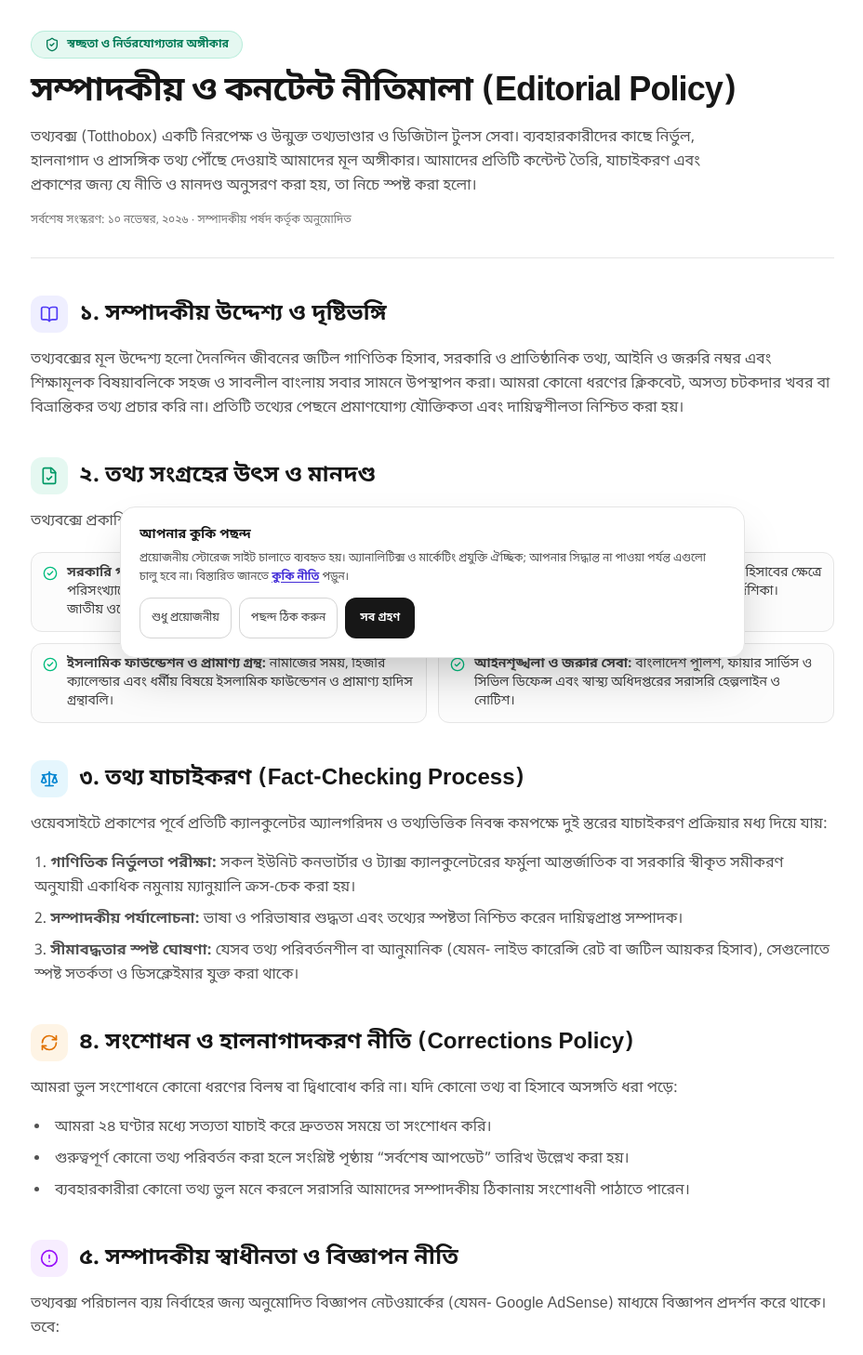
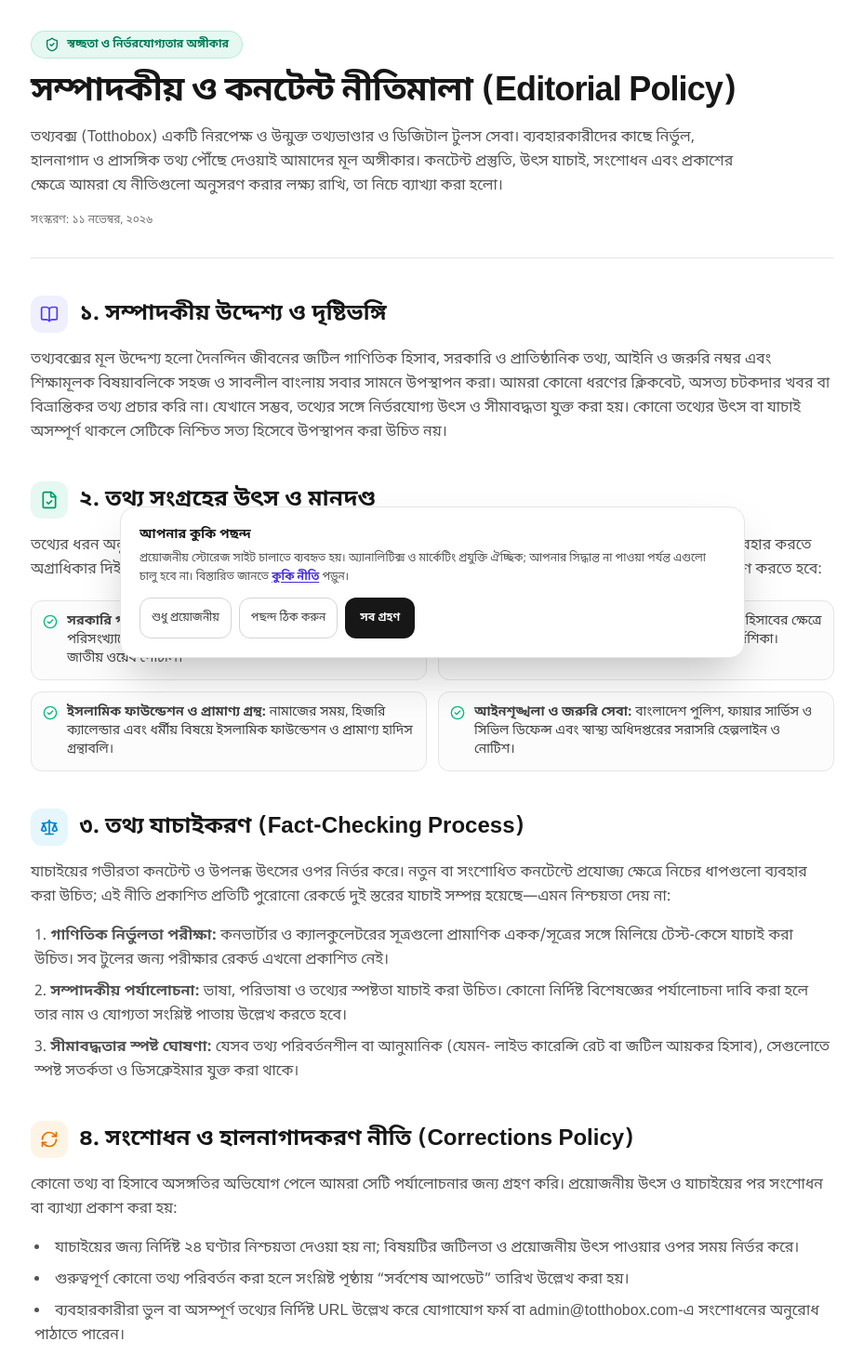
Before and after one commit to mariamsara77/totthobox-fontend, a Next.js app: page /editorial-policy in a window 1280 px wide. Shown: the part 80-1538 px from the top of the page at 93% size, without its empty margins (175-1103 px from the left). Built offline with nearby package versions, Linux system fonts and the light colour scheme; no server answers.

Commit message:
fix(editorial): avoid unsupported review and correction claims

```diff
--- a/app/(home)/editorial-policy/page.tsx
+++ b/app/(home)/editorial-policy/page.tsx
@@ -61,10 +61,10 @@ export default function EditorialPolicyPage() {
         <p className="text-sm sm:text-base text-zinc-600 dark:text-zinc-400 max-w-3xl leading-relaxed">
           তথ্যবক্স (Totthobox) একটি নিরপেক্ষ ও উন্মুক্ত তথ্যভাণ্ডার ও ডিজিটাল টুলস সেবা।
           ব্যবহারকারীদের কাছে নির্ভুল, হালনাগাদ ও প্রাসঙ্গিক তথ্য পৌঁছে দেওয়াই আমাদের মূল অঙ্গীকার।
-          আমাদের প্রতিটি কন্টেন্ট তৈরি, যাচাইকরণ এবং প্রকাশের জন্য যে নীতি ও মানদণ্ড অনুসরণ করা হয়, তা নিচে স্পষ্ট করা হলো।
+          কনটেন্ট প্রস্তুতি, উৎস যাচাই, সংশোধন এবং প্রকাশের ক্ষেত্রে আমরা যে নীতিগুলো অনুসরণ করার লক্ষ্য রাখি, তা নিচে ব্যাখ্যা করা হলো।
         </p>
         <p className="text-xs text-zinc-500">
-          সর্বশেষ সংস্করণ: ১০ নভেম্বর, ২০২৬ · সম্পাদকীয় পর্ষদ কর্তৃক অনুমোদিত
+          সংস্করণ: ১১ নভেম্বর, ২০২৬
         </p>
       </header>
 
@@ -82,7 +82,7 @@ export default function EditorialPolicyPage() {
           তথ্যবক্সের মূল উদ্দেশ্য হলো দৈনন্দিন জীবনের জটিল গাণিতিক হিসাব, সরকারি ও প্রাতিষ্ঠানিক তথ্য,
           আইনি ও জরুরি নম্বর এবং শিক্ষামূলক বিষয়াবলিকে সহজ ও সাবলীল বাংলায় সবার সামনে উপস্থাপন করা।
           আমরা কোনো ধরণের ক্লিকবেট, অসত্য চটকদার খবর বা বিভ্রান্তিকর তথ্য প্রচার করি না।
-          প্রতিটি তথ্যের পেছনে প্রমাণযোগ্য যৌক্তিকতা এবং দায়িত্বশীলতা নিশ্চিত করা হয়।
+          যেখানে সম্ভব, তথ্যের সঙ্গে নির্ভরযোগ্য উৎস ও সীমাবদ্ধতা যুক্ত করা হয়। কোনো তথ্যের উৎস বা যাচাই অসম্পূর্ণ থাকলে সেটিকে নিশ্চিত সত্য হিসেবে উপস্থাপন করা উচিত নয়।
         </p>
       </section>
 
@@ -97,7 +97,7 @@ export default function EditorialPolicyPage() {
           </h2>
         </div>
         <p className="text-sm sm:text-base text-zinc-600 dark:text-zinc-400 leading-relaxed">
-          তথ্যবক্সে প্রকাশিত যেকোনো তথ্য অবশ্যই বিশ্বস্ত এবং প্রামাণিক প্রাথমিক উৎস থেকে সংগ্রহ করা হয়:
+          তথ্যের ধরন অনুযায়ী আমরা প্রাথমিক সরকারি নথি, সংশ্লিষ্ট প্রতিষ্ঠানের ওয়েবসাইট, স্বীকৃত গ্রন্থ বা নির্ভরযোগ্য রেফারেন্স ব্যবহার করতে অগ্রাধিকার দিই। সব বিদ্যমান রেকর্ডে এখনো পৃথক উৎস-লিংক যুক্ত হয়নি; উৎস অনুপস্থিত থাকলে তা সম্পাদকীয়ভাবে পূরণ করতে হবে:
         </p>
         <ul className="grid grid-cols-1 sm:grid-cols-2 gap-3 pt-1 text-sm text-zinc-700 dark:text-zinc-300">
           <li className="flex items-start gap-2.5 p-3 rounded-xl border border-zinc-200 dark:border-zinc-800 bg-zinc-50/50 dark:bg-zinc-800/20">
@@ -130,11 +130,11 @@ export default function EditorialPolicyPage() {
           </h2>
         </div>
         <p className="text-sm sm:text-base text-zinc-600 dark:text-zinc-400 leading-relaxed">
-          ওয়েবসাইটে প্রকাশের পূর্বে প্রতিটি ক্যালকুলেটর অ্যালগরিদম ও তথ্যভিত্তিক নিবন্ধ কমপক্ষে দুই স্তরের যাচাইকরণ প্রক্রিয়ার মধ্য দিয়ে যায়:
+          যাচাইয়ের গভীরতা কনটেন্ট ও উপলব্ধ উৎসের ওপর নির্ভর করে। নতুন বা সংশোধিত কনটেন্টে প্রযোজ্য ক্ষেত্রে নিচের ধাপগুলো ব্যবহার করা উচিত; এই নীতি প্রকাশিত প্রতিটি পুরোনো রেকর্ডে দুই স্তরের যাচাই সম্পন্ন হয়েছে—এমন নিশ্চয়তা দেয় না:
         </p>
         <ol className="list-decimal list-inside space-y-2 text-sm sm:text-base text-zinc-600 dark:text-zinc-400 leading-relaxed pl-1">
-          <li><strong>গাণিতিক নির্ভুলতা পরীক্ষা:</strong> সকল ইউনিট কনভার্টার ও ট্যাক্স ক্যালকুলেটরের ফর্মুলা আন্তর্জাতিক বা সরকারি স্বীকৃত সমীকরণ অনুযায়ী একাধিক নমুনায় ম্যানুয়ালি ক্রস-চেক করা হয়।</li>
-          <li><strong>সম্পাদকীয় পর্যালোচনা:</strong> ভাষা ও পরিভাষার শুদ্ধতা এবং তথ্যের স্পষ্টতা নিশ্চিত করেন দায়িত্বপ্রাপ্ত সম্পাদক।</li>
+          <li><strong>গাণিতিক নির্ভুলতা পরীক্ষা:</strong> কনভার্টার ও ক্যালকুলেটরের সূত্রগুলো প্রামাণিক একক/সূত্রের সঙ্গে মিলিয়ে টেস্ট-কেসে যাচাই করা উচিত। সব টুলের জন্য পরীক্ষার রেকর্ড এখনো প্রকাশিত নেই।</li>
+          <li><strong>সম্পাদকীয় পর্যালোচনা:</strong> ভাষা, পরিভাষা ও তথ্যের স্পষ্টতা যাচাই করা উচিত। কোনো নির্দিষ্ট বিশেষজ্ঞের পর্যালোচনা দাবি করা হলে তার নাম ও যোগ্যতা সংশ্লিষ্ট পাতায় উল্লেখ করতে হবে।</li>
           <li><strong>সীমাবদ্ধতার স্পষ্ট ঘোষণা:</strong> যেসব তথ্য পরিবর্তনশীল বা আনুমানিক (যেমন- লাইভ কারেন্সি রেট বা জটিল আয়কর হিসাব), সেগুলোতে স্পষ্ট সতর্কতা ও ডিসক্লেইমার যুক্ত করা থাকে।</li>
         </ol>
       </section>
@@ -150,12 +150,12 @@ export default function EditorialPolicyPage() {
           </h2>
         </div>
         <p className="text-sm sm:text-base text-zinc-600 dark:text-zinc-400 leading-relaxed">
-          আমরা ভুল সংশোধনে কোনো ধরণের বিলম্ব বা দ্বিধাবোধ করি না। যদি কোনো তথ্য বা হিসাবে অসঙ্গতি ধরা পড়ে:
+          কোনো তথ্য বা হিসাবে অসঙ্গতির অভিযোগ পেলে আমরা সেটি পর্যালোচনার জন্য গ্রহণ করি। প্রয়োজনীয় উৎস ও যাচাইয়ের পর সংশোধন বা ব্যাখ্যা প্রকাশ করা হয়:
         </p>
         <ul className="list-disc list-inside space-y-2 text-sm sm:text-base text-zinc-600 dark:text-zinc-400 leading-relaxed pl-1">
-          <li>আমরা ২৪ ঘণ্টার মধ্যে সত্যতা যাচাই করে দ্রুততম সময়ে তা সংশোধন করি।</li>
+          <li>যাচাইয়ের জন্য নির্দিষ্ট ২৪ ঘণ্টার নিশ্চয়তা দেওয়া হয় না; বিষয়টির জটিলতা ও প্রয়োজনীয় উৎস পাওয়ার ওপর সময় নির্ভর করে।</li>
           <li>গুরুত্বপূর্ণ কোনো তথ্য পরিবর্তন করা হলে সংশ্লিষ্ট পৃষ্ঠায় &ldquo;সর্বশেষ আপডেট&rdquo; তারিখ উল্লেখ করা হয়।</li>
-          <li>ব্যবহারকারীরা কোনো তথ্য ভুল মনে করলে সরাসরি আমাদের সম্পাদকীয় ঠিকানায় সংশোধনী পাঠাতে পারেন।</li>
+          <li>ব্যবহারকারীরা ভুল বা অসম্পূর্ণ তথ্যের নির্দিষ্ট URL উল্লেখ করে যোগাযোগ ফর্ম বা admin@totthobox.com-এ সংশোধনের অনুরোধ পাঠাতে পারেন।</li>
         </ul>
       </section>
 
@@ -170,7 +170,7 @@ export default function EditorialPolicyPage() {
           </h2>
         </div>
         <p className="text-sm sm:text-base text-zinc-600 dark:text-zinc-400 leading-relaxed">
-          তথ্যবক্স পরিচালন ব্যয় নির্বাহের জন্য অনুমোদিত বিজ্ঞাপন নেটওয়ার্কের (যেমন- Google AdSense) মাধ্যমে বিজ্ঞাপন প্রদর্শন করে থাকে। তবে:
+          বিজ্ঞাপন নেটওয়ার্ক অনুমোদিত ও প্রয়োজনীয় consent configuration সম্পন্ন থাকলে Totthobox-এ বিজ্ঞাপন প্রদর্শিত হতে পারে। বিজ্ঞাপন চালু থাকলে:
         </p>
         <ul className="list-disc list-inside space-y-2 text-sm sm:text-base text-zinc-600 dark:text-zinc-400 leading-relaxed pl-1">
           <li>বিজ্ঞাপন কখনোই আমাদের সম্পাদকীয় সিদ্ধান্ত, বিষয় নির্বাচন বা তথ্যের নিরপেক্ষতাকে প্রভাবিত করে না।</li>
@@ -193,7 +193,7 @@ export default function EditorialPolicyPage() {
           আমাদের সাইটের কোনো তথ্যে অসঙ্গতি দেখলে বা নতুন কোনো তথ্য সংযোজনের প্রস্তাব দিতে চাইলে নিচের তথ্যে আমাদের সাথে যোগাযোগ করার বিনীত অনুরোধ রইল:
         </p>
         <div className="space-y-1.5 text-sm">
-          <p><strong>ইমেইল:</strong> <a href="mailto:editorial@totthobox.com" className="text-indigo-600 dark:text-indigo-400 hover:underline">editorial@totthobox.com</a> অথবা <a href="mailto:support@totthobox.com" className="text-indigo-600 dark:text-indigo-400 hover:underline">support@totthobox.com</a></p>
+          <p><strong>ইমেইল:</strong> <a href="mailto:admin@totthobox.com" className="text-indigo-600 dark:text-indigo-400 hover:underline">admin@totthobox.com</a></p>
           <p><strong>সরাসরি ফর্ম:</strong> <Link href="/contact-us" className="text-indigo-600 dark:text-indigo-400 hover:underline font-medium">আমাদের যোগাযোগ পাতায় যান &rarr;</Link></p>
         </div>
       </section>
```
